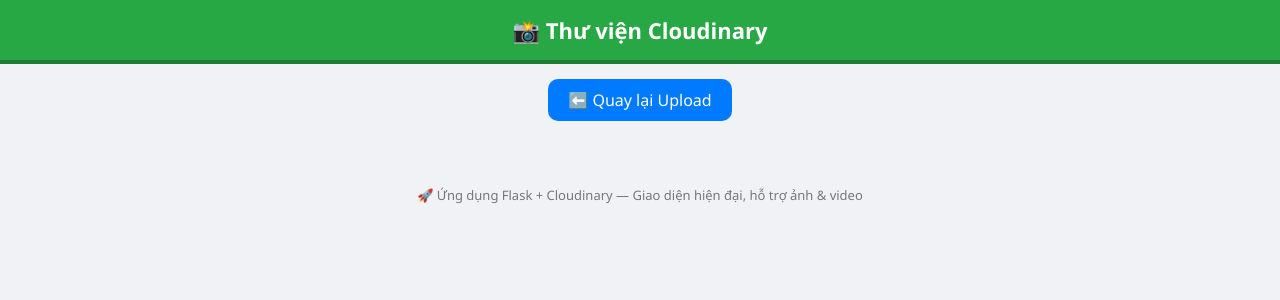
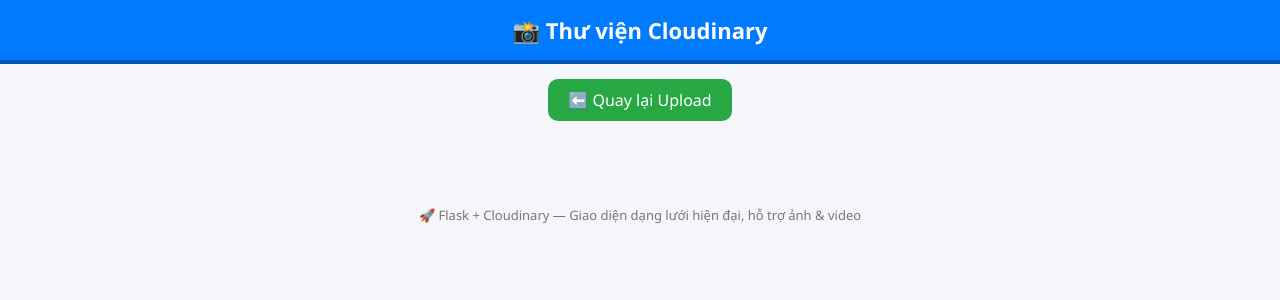
Before and after one commit to billhaha1947/flask-update, a Flask app: template templates/gallery.html in a window 1280 px wide. Shown: the top 300 px of the page. Run offline with Flask 3, Linux system fonts and the light colour scheme; the template is opened without the code that fills it, so the values that code supplies are empty.

Commit message:
Update gallery.html

```diff
--- a/templates/gallery.html
+++ b/templates/gallery.html
@@ -6,68 +6,78 @@
   <title>📸 Thư viện Cloudinary</title>
   <style>
     body {
-      background: #f0f2f5;
+      background: #f4f6f9;
       font-family: "Segoe UI", Roboto, sans-serif;
       margin: 0;
       padding: 0;
-      text-align: center;
     }
 
     h1 {
-      background: #28a745;
+      background: #007bff;
       color: white;
+      text-align: center;
+      padding: 15px 0;
       margin: 0;
-      padding: 15px;
       font-size: 22px;
-      border-bottom: 4px solid #1e7e34;
+      border-bottom: 4px solid #0056b3;
     }
 
     .back-btn {
-      display: inline-block;
+      display: block;
+      width: fit-content;
       margin: 15px auto;
-      background: #007bff;
+      background: #28a745;
       color: white;
       text-decoration: none;
       padding: 10px 20px;
       border-radius: 10px;
       transition: 0.2s;
     }
-    .back-btn:hover { background: #0056b3; }
+    .back-btn:hover { background: #1e7e34; }
 
-    .gallery-container {
-      max-width: 700px;
+    /* 🧩 Lưới ảnh 3 cột */
+    .gallery-grid {
+      display: grid;
+      grid-template-columns: repeat(auto-fill, minmax(200px, 1fr));
+      gap: 15px;
+      padding: 10px 20px 40px;
+      max-width: 1000px;
       margin: 0 auto;
-      padding: 10px;
     }
 
     .card {
       position: relative;
       background: white;
-      border-radius: 20px;
+      border-radius: 15px;
+      overflow: hidden;
       box-shadow: 0 4px 12px rgba(0,0,0,0.1);
-      margin-bottom: 20px;
-      overflow: hidden;
+      transition: transform 0.2s, box-shadow 0.2s;
+    }
+
+    .card:hover {
+      transform: translateY(-4px);
+      box-shadow: 0 8px 20px rgba(0,0,0,0.15);
     }
 
     .card img, .card video {
       width: 100%;
-      height: auto; /* ✅ Giữ đúng tỉ lệ gốc */
-      object-fit: contain; /* ✅ Không crop */
+      height: auto;
+      object-fit: contain;
+      background: #000;
       display: block;
-      background: #000;
     }
 
     .delete-btn {
       position: absolute;
-      bottom: 10px;
-      right: 10px;
-      background: red;
+      top: 8px;
+      right: 8px;
+      background: rgba(255, 0, 0, 0.85);
       color: white;
       border: none;
       border-radius: 50%;
-      width: 42px;
-      height: 42px;
-      font-size: 20px;
+      width: 38px;
+      height: 38px;
+      font-size: 18px;
       display: flex;
       align-items: center;
       justify-content: center;
@@ -77,14 +87,24 @@
     }
 
     .delete-btn:hover {
-      background: darkred;
+      background: red;
       transform: scale(1.1);
     }
 
     footer {
-      margin-top: 30px;
+      text-align: center;
+      margin-top: 20px;
+      padding-bottom: 20px;
       color: #777;
       font-size: 13px;
+    }
+
+    @media (max-width: 600px) {
+      .delete-btn {
+        width: 34px;
+        height: 34px;
+        font-size: 16px;
+      }
     }
   </style>
 </head>
@@ -92,7 +112,7 @@
   <h1>📸 Thư viện Cloudinary</h1>
   <a href="/" class="back-btn">⬅️ Quay lại Upload</a>
 
-  <div class="gallery-container">
+  <div class="gallery-grid">
     {% for res in resources %}
       <div class="card">
         {% if res.resource_type == "video" %}
@@ -108,7 +128,7 @@
   </div>
 
   <footer>
-    🚀 Ứng dụng Flask + Cloudinary — Giao diện hiện đại, hỗ trợ ảnh & video
+    🚀 Flask + Cloudinary — Giao diện dạng lưới hiện đại, hỗ trợ ảnh & video
   </footer>
 
   <script>
```
